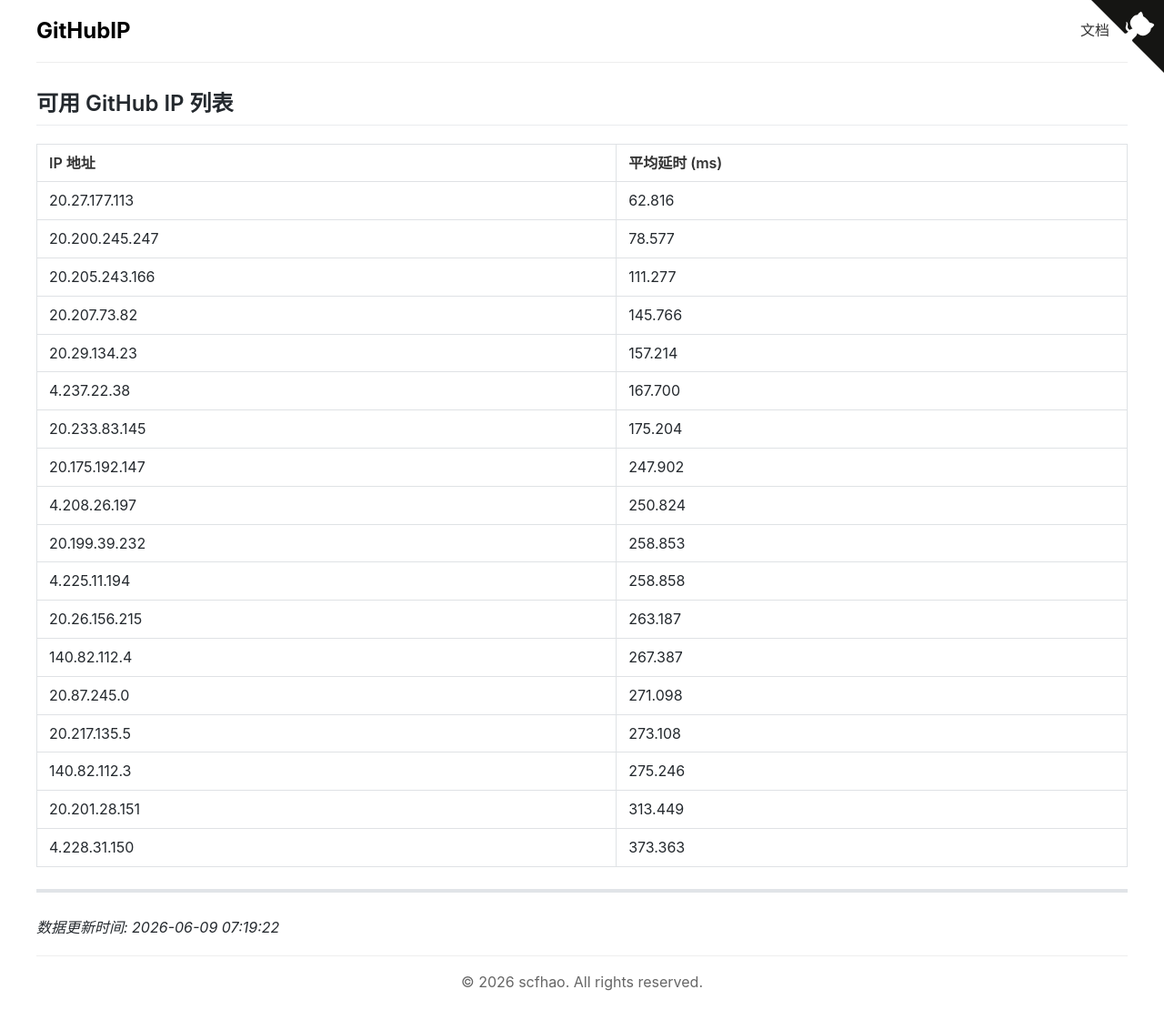
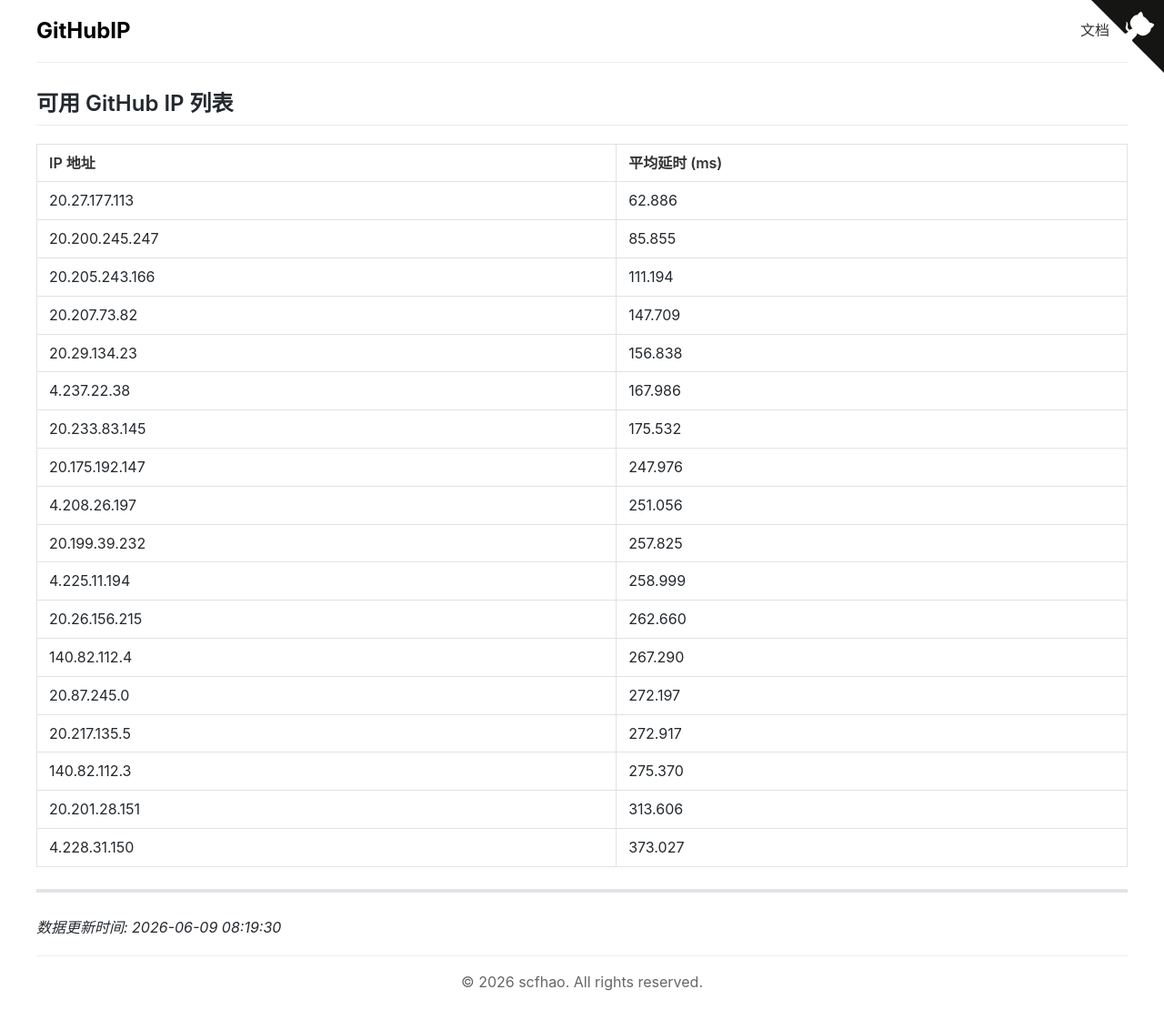
Before and after one commit to scfhao/GitHubIP, a Jekyll site: the page built from index.md, in a window 1280 px wide. Shown: the whole page at 91% size. Built offline with Jekyll 4.4.1, drawn with Linux system fonts in a browser that asks for light colours.

Commit message:
自动脚本执行 - 2026-06-09 08:19:30

```diff
--- a/index.md
+++ b/index.md
@@ -1,32 +1,32 @@
 ---
 layout: home
 title: GitHub IP 列表
-date: 2026-06-09 07:19:22
+date: 2026-06-09 08:19:30
 ---
 
 ## 可用 GitHub IP 列表
 
 | IP 地址 | 平均延时 (ms) |
 |---------|--------------|
-| 20.27.177.113 | 62.816 |
-| 20.200.245.247 | 78.577 |
-| 20.205.243.166 | 111.277 |
-| 20.207.73.82 | 145.766 |
-| 20.29.134.23 | 157.214 |
-| 4.237.22.38 | 167.700 |
-| 20.233.83.145 | 175.204 |
-| 20.175.192.147 | 247.902 |
-| 4.208.26.197 | 250.824 |
-| 20.199.39.232 | 258.853 |
-| 4.225.11.194 | 258.858 |
-| 20.26.156.215 | 263.187 |
-| 140.82.112.4 | 267.387 |
-| 20.87.245.0 | 271.098 |
-| 20.217.135.5 | 273.108 |
-| 140.82.112.3 | 275.246 |
-| 20.201.28.151 | 313.449 |
-| 4.228.31.150 | 373.363 |
+| 20.27.177.113 | 62.886 |
+| 20.200.245.247 | 85.855 |
+| 20.205.243.166 | 111.194 |
+| 20.207.73.82 | 147.709 |
+| 20.29.134.23 | 156.838 |
+| 4.237.22.38 | 167.986 |
+| 20.233.83.145 | 175.532 |
+| 20.175.192.147 | 247.976 |
+| 4.208.26.197 | 251.056 |
+| 20.199.39.232 | 257.825 |
+| 4.225.11.194 | 258.999 |
+| 20.26.156.215 | 262.660 |
+| 140.82.112.4 | 267.290 |
+| 20.87.245.0 | 272.197 |
+| 20.217.135.5 | 272.917 |
+| 140.82.112.3 | 275.370 |
+| 20.201.28.151 | 313.606 |
+| 4.228.31.150 | 373.027 |
 
 ---
 
-*数据更新时间: 2026-06-09 07:19:22*
+*数据更新时间: 2026-06-09 08:19:30*
```
